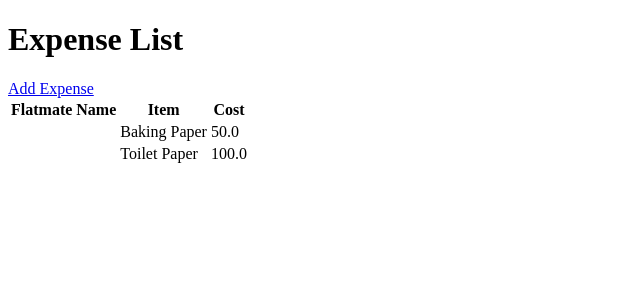
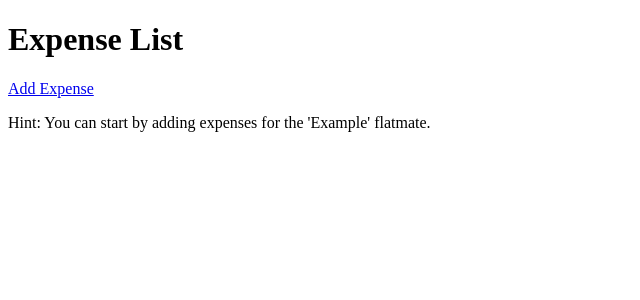
Before and after one commit to hawk-s/Spending-Counter, a Flask app: template templates/index.html in a window 1280 px wide. Shown: the top 300 px of the page, without its empty margins (0-640 px from the left). Run offline with Flask 3, Linux system fonts and the light colour scheme; the template is opened without the code that fills it: values that come from a table or form of the project are taken from there, others are empty.

Commit message:
finally working

```diff
--- a/templates/index.html
+++ b/templates/index.html
@@ -8,19 +8,26 @@
 <body>
     <h1>Expense List</h1>
     <a href="/add_expense">Add Expense</a> <!-- This is the link to Add Expense -->
+
+    <!-- Loop through flatmates -->
+    {% for flatmate in flatmates %}
+    <h2>{{ flatmate.name }}'s Expenses</h2>
     <table>
         <tr>
-            <th>Flatmate Name</th>
             <th>Item</th>
             <th>Cost</th>
         </tr>
-        {% for expense in expenses %}
+        <!-- Loop through expenses associated with the current flatmate -->
+        {% for expense in flatmate.expenses %}
         <tr>
-            <td>{{ expense.flatmate.name }}</td>
             <td>{{ expense.item }}</td>
             <td>{{ expense.cost }}</td>
         </tr>
         {% endfor %}
     </table>
+    {% endfor %}
+    {% if 'Example' not in flatmates|map(attribute='name') %}
+    <p>Hint: You can start by adding expenses for the 'Example' flatmate.</p>
+    {% endif %}
 </body>
 </html>
```
Also changed, not shown: app2.py (+21 -4 lines), instance/new_new_expenses.db (added).
